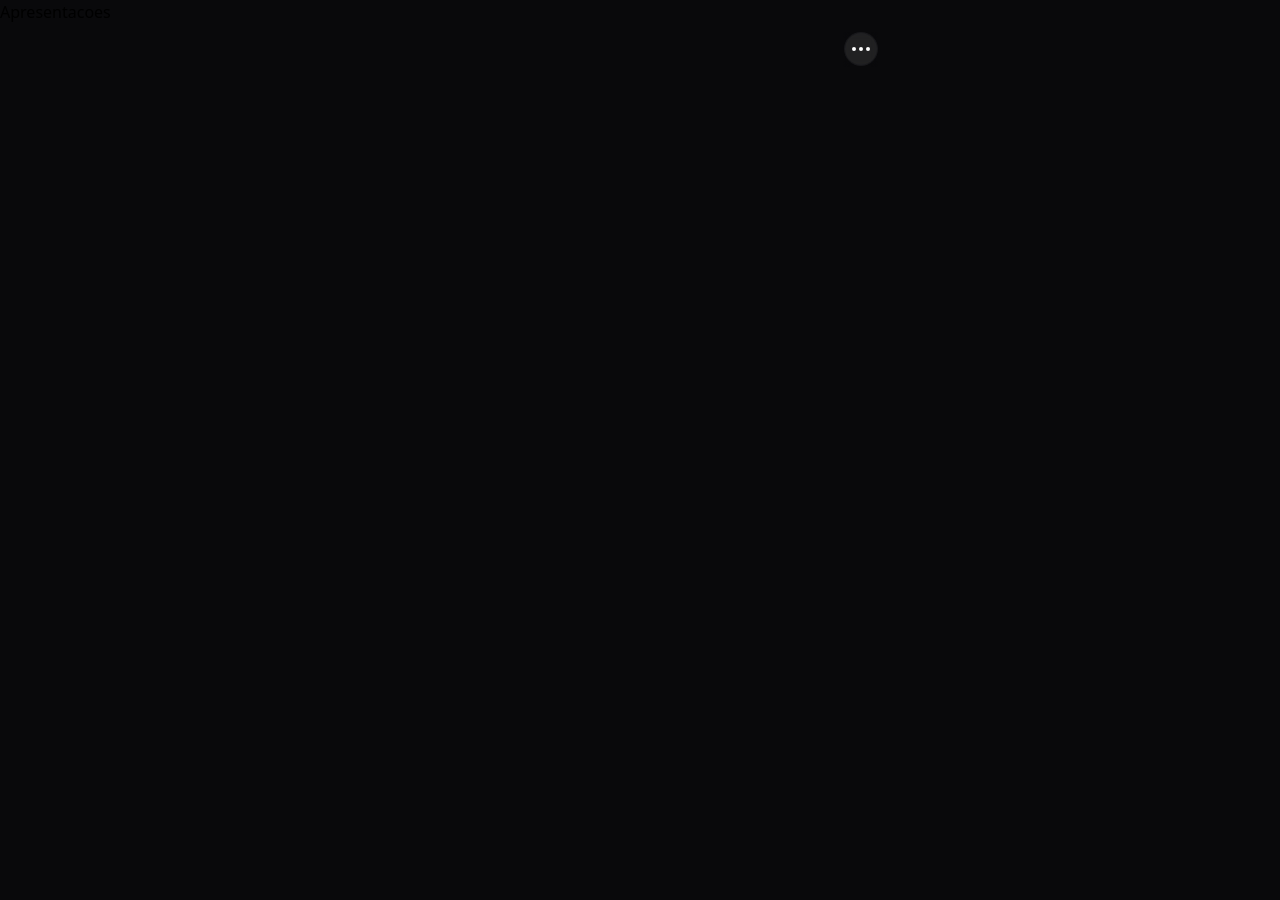
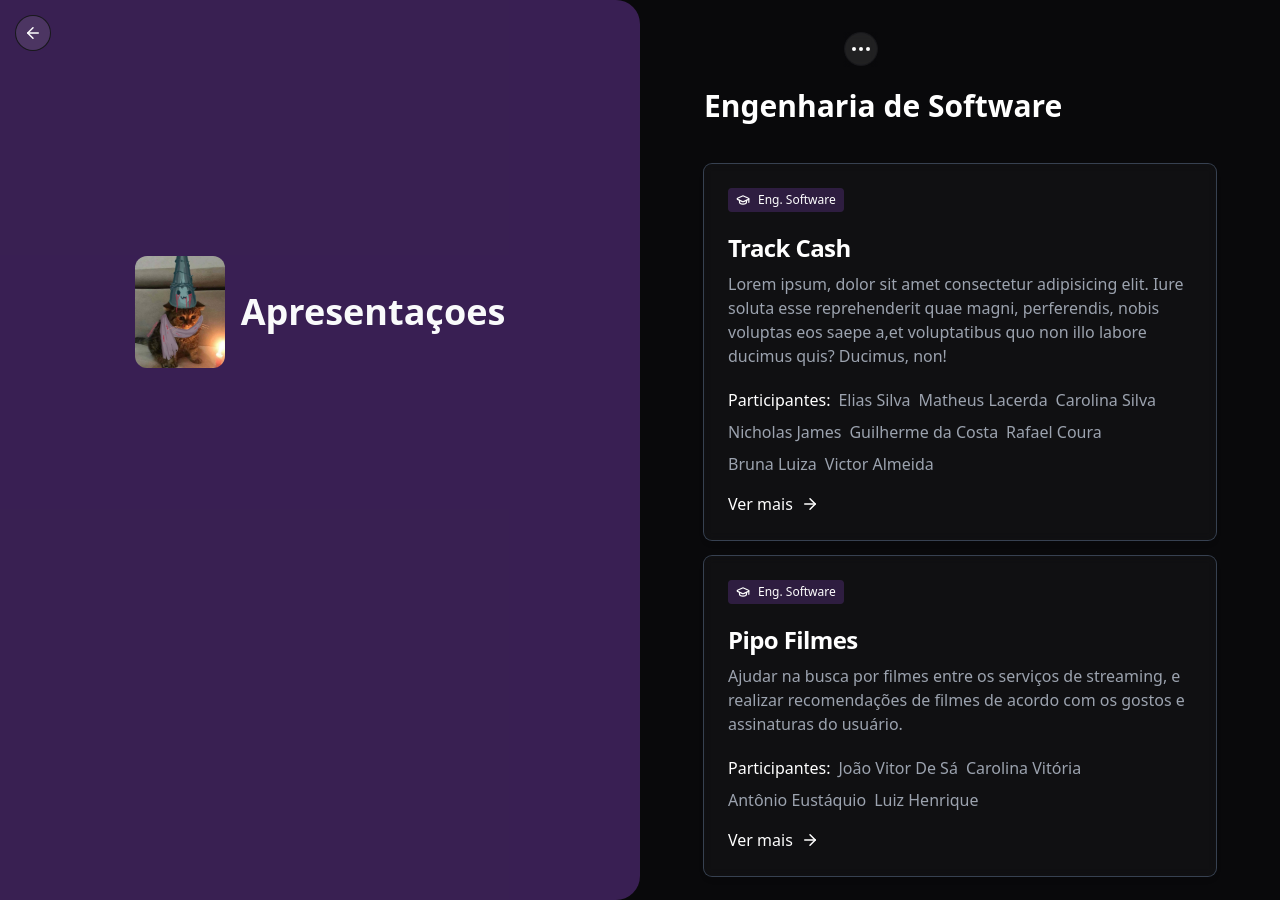
Before and after one commit to rodrigueslucas062/exp-una, a Next.js app: page /apresentacoes in a window 1280 px wide. Before the commit the page ends 800 px from the top, so only its background shows below. Built offline with nearby package versions, Linux system fonts and the light colour scheme.

Commit message:
✨Presentations page

```diff
--- /dev/null
+++ b/src/components/apresentacoes/Apresentacoes.jsx
@@ -0,0 +1,44 @@
+import { ArrowLeft } from "lucide-react";
+import Link from "next/link";
+import Logo from '../../../public/images/Logo.jpeg'
+import Image from "next/image";
+import ApresentacaoDados from "./ListaApresentacoes";
+
+export function ApresentacoesLista() {
+    return (
+        <section id="apresentacoesLista" className="flex max-md:flex-col h-full min-h-screen">
+            <div className="text-white md:hidden bg-purple-500/[0.3] pt-12 rounded-b-3xl text-center">
+                <div className="flex gap-4 items-center justify-center py-16">
+                    <button className="absolute left-4 top-8 z-20 bg-gray-100/10 p-1 rounded-full text-white ring-1 ring-zinc-900">
+                        <Link href='/'>
+                            <ArrowLeft />
+                        </Link>
+                    </button>
+                    <Image src={Logo} width={90} height={120} className='rounded-xl' />
+                    <h2 className="text-center text-4xl font-bold leading-9 text-gray-50">
+                       Apresentações
+                    </h2>
+                </div>
+            </div>
+
+            <div className="max-md:hidden text-white bg-purple-500/[0.3] rounded-r-3xl w-1/2">
+                <div className="flex gap-4 items-center justify-center mt-[40%]">
+                    <button className="absolute left-4 top-4 z-20 bg-gray-100/10 p-2 rounded-full text-white ring-1 ring-zinc-900">
+                        <Link href='/'>
+                            <ArrowLeft size={18} />
+                        </Link>
+                    </button>
+                    <Image src={Logo} width={90} height={120} className='rounded-xl' />
+                    <h2 className="text-center text-4xl font-bold leading-9 mt-1/2 text-gray-50">
+                        Apresentaçoes
+                    </h2>
+                </div>
+            </div>
+
+            <section id="engenhariaSoftware" className="md:w-1/2 p-6 lg:px-16 text-white space-y-4">
+                <h1 className="mb-10 md:mt-16 text-3xl font-semibold">Engenharia de Software</h1>
+                <ApresentacaoDados />
+            </section>
+        </section>
+    )
+}
--- /dev/null
+++ b/src/components/apresentacoes/ListaApresentacoes.js
@@ -0,0 +1,89 @@
+import { ArrowRight, GraduationCap } from "lucide-react";
+
+const ApresentacoesInfo = [
+  {
+    titulo: "Track Cash",
+    unidadeCurricular: "Eng. Software",
+    descricao:
+      "Lorem ipsum, dolor sit amet consectetur adipisicing elit. Iure soluta esse reprehenderit quae magni, perferendis, nobis voluptas eos saepe a,et voluptatibus quo non illo labore ducimus quis? Ducimus, non!",
+    integrantes: [
+      "Elias Silva",
+      "Matheus Lacerda",
+      "Carolina Silva",
+      "Nicholas James",
+      "Guilherme da Costa",
+      "Rafael Coura",
+      "Bruna Luiza",
+      "Victor Almeida",
+    ],
+  },
+  {
+    titulo: "Pipo Filmes",
+    unidadeCurricular: "Eng. Software",
+    descricao:
+      "Ajudar na busca por filmes entre os serviços de streaming, e realizar recomendações de filmes de acordo com os gostos e assinaturas do usuário.",
+    integrantes: [
+      "João Vitor De Sá",
+      "Carolina Vitória",
+      "Antônio Eustáquio",
+      "Luiz Henrique",
+    ],
+  },
+];
+
+export default function ApresentacaoDados() {
+  return (
+    <>
+      {ApresentacoesInfo.map((info, index) => (
+        <div key={index}>
+          <ApresentacoesEngSoftware
+            titulo={info.titulo}
+            descricao={info.descricao}
+            unidadeCurricular={info.unidadeCurricular}
+            integrantes={info.integrantes}
+          />
+        </div>
+      ))}
+    </>
+  );
+}
+
+function ApresentacoesEngSoftware({
+  titulo,
+  descricao,
+  unidadeCurricular,
+  integrantes = [],
+}) {
+  return (
+    <article className="p-6 backdrop-blur-sm bg-zinc-100/[0.03] rounded-lg ring-1 ring-gray-700 shadow-md">
+      <div className="flex justify-between items-center mb-5 text-gray-500">
+        <span className="gap-2 text-xs font-medium inline-flex items-center px-2 py-1 rounded bg-purple-500/20 text-white">
+          <GraduationCap size={14} />
+          {unidadeCurricular}
+        </span>
+      </div>
+      <h2 className="mb-2 text-2xl font-bold tracking-tight text-white">
+        {titulo}
+      </h2>
+      <p className="mb-5 font-light text-gray-400">{descricao}</p>
+      <div className="flex justify-between items-center">
+        <div className="flex flex-col space-y-4">
+          <div className="flex flex-wrap gap-2">
+            <span className="font-medium text-white">Participantes:</span>
+            {integrantes.map((integrante, index) => (
+              <span key={index} className="text-gray-400">
+                {integrante}
+              </span>
+            ))}
+          </div>
+          <a
+            href="#"
+            className="inline-flex items-center font-medium text-white text-primary-600 text-primary-500 hover:underline gap-2" >
+            Ver mais
+            <ArrowRight size={18} />
+          </a>
+        </div>
+      </div>
+    </article>
+  );
+}
--- a/src/pages/apresentacoes.js
+++ b/src/pages/apresentacoes.js
@@ -1,7 +1,7 @@
+import { ApresentacoesLista } from "@/components/apresentacoes/Apresentacoes";
+
 export default function Apresentacoes() {
     return(
-        <div>
-           Apresentacoes
-        </div>
+        <ApresentacoesLista />
     )
 }
```
